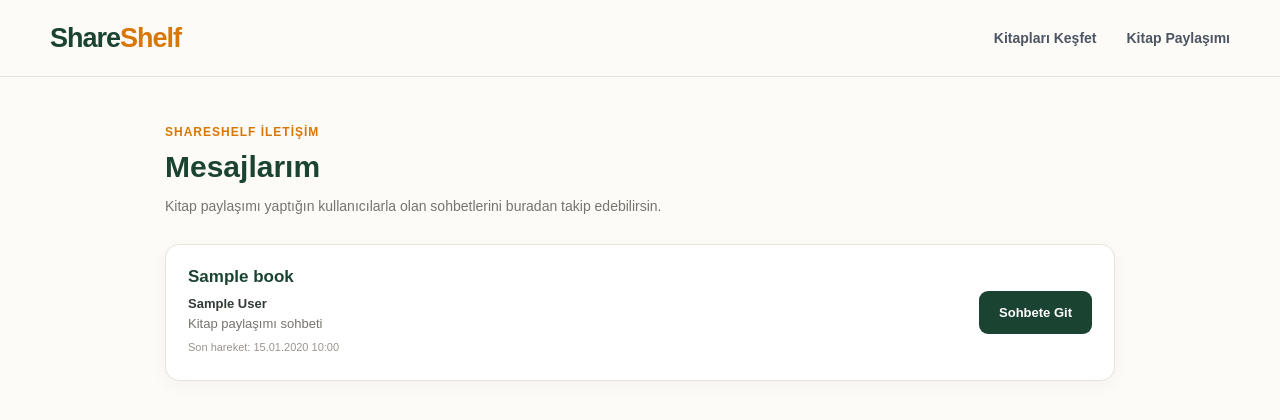
After one commit to rumeysayakut/share_shelf, a Spring app: template src/main/resources/templates/conversations/index.html in a window 1280 px wide. The commit adds this page. Shown: the top 420 px of the page. Run offline with Thymeleaf, Linux system fonts and the light colour scheme; the template is opened without the code that fills it: most values are stand-ins (such as "Sample title", 1, 10 or a date in 2020); data that the repository does not hold is empty; some of the project's set-up classes (security, data sources, template engines, error pages and the like) are left out, and stand-ins take their place.

Commit message:
The chat flow between users has been updated.

```diff
--- /dev/null
+++ b/src/main/resources/templates/conversations/index.html
@@ -0,0 +1,207 @@
+
+<!DOCTYPE html>
+<html lang="tr" xmlns:th="http://www.thymeleaf.org">
+
+<head>
+    <meta charset="UTF-8">
+    <meta name="viewport" content="width=device-width, initial-scale=1.0">
+    <title>Mesajlarım - ShareShelf</title>
+    <link rel="stylesheet" th:href="@{/css/books.css}">
+    <link rel="stylesheet" th:href="@{/css/shares.css}">
+    <style>
+        .messages-page {
+            width: min(950px, calc(100% - 32px));
+            margin: 45px auto 70px;
+        }
+
+        .messages-heading {
+            margin-bottom: 30px;
+        }
+
+        .messages-heading span {
+            color: #D97706;
+            font-size: 12px;
+            font-weight: 700;
+            letter-spacing: 1px;
+        }
+
+        .messages-heading h1 {
+            margin: 10px 0;
+            color: #1B4332;
+            font-size: 30px;
+        }
+
+        .messages-heading p {
+            color: #77736D;
+            font-size: 14px;
+        }
+
+        .conversation-list {
+            display: flex;
+            flex-direction: column;
+            gap: 13px;
+        }
+
+        .conversation-item {
+            display: flex;
+            align-items: center;
+            justify-content: space-between;
+            gap: 20px;
+            padding: 22px;
+            border: 1px solid #E9E2D9;
+            border-radius: 14px;
+            background: #FFFFFF;
+            box-shadow: 0 5px 18px rgba(31, 41, 55, 0.04);
+        }
+
+        .conversation-info h3 {
+            margin: 0 0 9px;
+            color: #1B4332;
+            font-size: 17px;
+        }
+
+        .conversation-info p {
+            margin: 5px 0;
+            color: #77736D;
+            font-size: 13px;
+        }
+
+        .conversation-person {
+            color: #333A34 !important;
+            font-weight: 700;
+        }
+
+        .conversation-date {
+            margin-top: 10px !important;
+            color: #99958D !important;
+            font-size: 11px !important;
+        }
+
+        .conversation-open {
+            display: inline-flex;
+            align-items: center;
+            justify-content: center;
+            min-height: 43px;
+            padding: 0 20px;
+            border-radius: 9px;
+            background: #1B4332;
+            color: white;
+            font-size: 13px;
+            font-weight: 700;
+            text-decoration: none;
+            white-space: nowrap;
+        }
+
+        .conversation-open:hover {
+            background: #2D6048;
+        }
+
+        .messages-empty {
+            padding: 65px 25px;
+            border: 1px dashed #DCD4C9;
+            border-radius: 15px;
+            background: #FFFFFF;
+            text-align: center;
+        }
+
+        .messages-empty-icon {
+            margin-bottom: 15px;
+            font-size: 40px;
+        }
+
+        .messages-empty h3 {
+            color: #1B4332;
+            font-size: 18px;
+        }
+
+        .messages-empty p {
+            color: #77736D;
+            font-size: 14px;
+        }
+
+        @media (max-width: 600px) {
+            .conversation-item {
+                align-items: flex-start;
+                flex-direction: column;
+            }
+
+            .conversation-open {
+                width: 100%;
+            }
+
+            .messages-heading h1 {
+                font-size: 25px;
+            }
+        }
+    </style>
+</head>
+
+<body>
+
+<div th:replace="~{fragments/header :: header(${isAuthenticated})}"></div>
+
+<main class="messages-page">
+
+    <div class="messages-heading">
+        <span>SHARESHELF İLETİŞİM</span>
+        <h1>Mesajlarım</h1>
+        <p>Kitap paylaşımı yaptığın kullanıcılarla olan sohbetlerini buradan takip edebilirsin.</p>
+    </div>
+
+    <div class="messages-empty" th:if="${#lists.isEmpty(conversations)}">
+        <div class="messages-empty-icon">💬</div>
+        <h3>Henüz bir sohbetin bulunmuyor</h3>
+        <p>Kabul edilen ödünç alma isteklerinden sohbet başlatabilirsin.</p>
+        <a th:href="@{/borrowings}"
+           class="conversation-open"
+           style="margin-top: 15px;">
+            Ödünç İşlemlerine Git
+        </a>
+    </div>
+
+    <div class="conversation-list" th:unless="${#lists.isEmpty(conversations)}">
+
+        <article class="conversation-item" th:each="conversation : ${conversations}">
+
+            <div class="conversation-info">
+
+                <h3 th:text="${conversation.bookShare.book.title}">
+                    Kitap adı
+                </h3>
+
+                <p class="conversation-person"
+                   th:if="${conversation.userOne.id == currentUserId}"
+                   th:text="${conversation.userTwo.firstName + ' ' + conversation.userTwo.lastName}">
+                    Kullanıcı
+                </p>
+
+                <p class="conversation-person"
+                   th:unless="${conversation.userOne.id == currentUserId}"
+                   th:text="${conversation.userOne.firstName + ' ' + conversation.userOne.lastName}">
+                    Kullanıcı
+                </p>
+
+                <p>Kitap paylaşımı sohbeti</p>
+
+                <p class="conversation-date"
+                   th:if="${conversation.updatedAt != null}"
+                   th:text="${'Son hareket: ' + #temporals.format(conversation.updatedAt, 'dd.MM.yyyy HH:mm')}">
+                </p>
+
+            </div>
+
+            <a class="conversation-open"
+               th:href="@{/conversations/borrowing/{id}(id=${conversation.borrowing.id})}">
+                Sohbete Git
+            </a>
+
+        </article>
+
+    </div>
+
+</main>
+
+<script th:src="@{/js/auth.js}" defer></script>
+
+</body>
+</html>
```
Also changed, not shown: src/main/java/com/shareshelf/controller/ConversationController.java (+20 -8 lines), src/main/java/com/shareshelf/repository/ConversationRepository.java (+14 -6 lines), src/main/java/com/shareshelf/service/ConversationService.java (+14 -15 lines), src/main/resources/templates/borrowings/index.html (+15 -1 lines).
